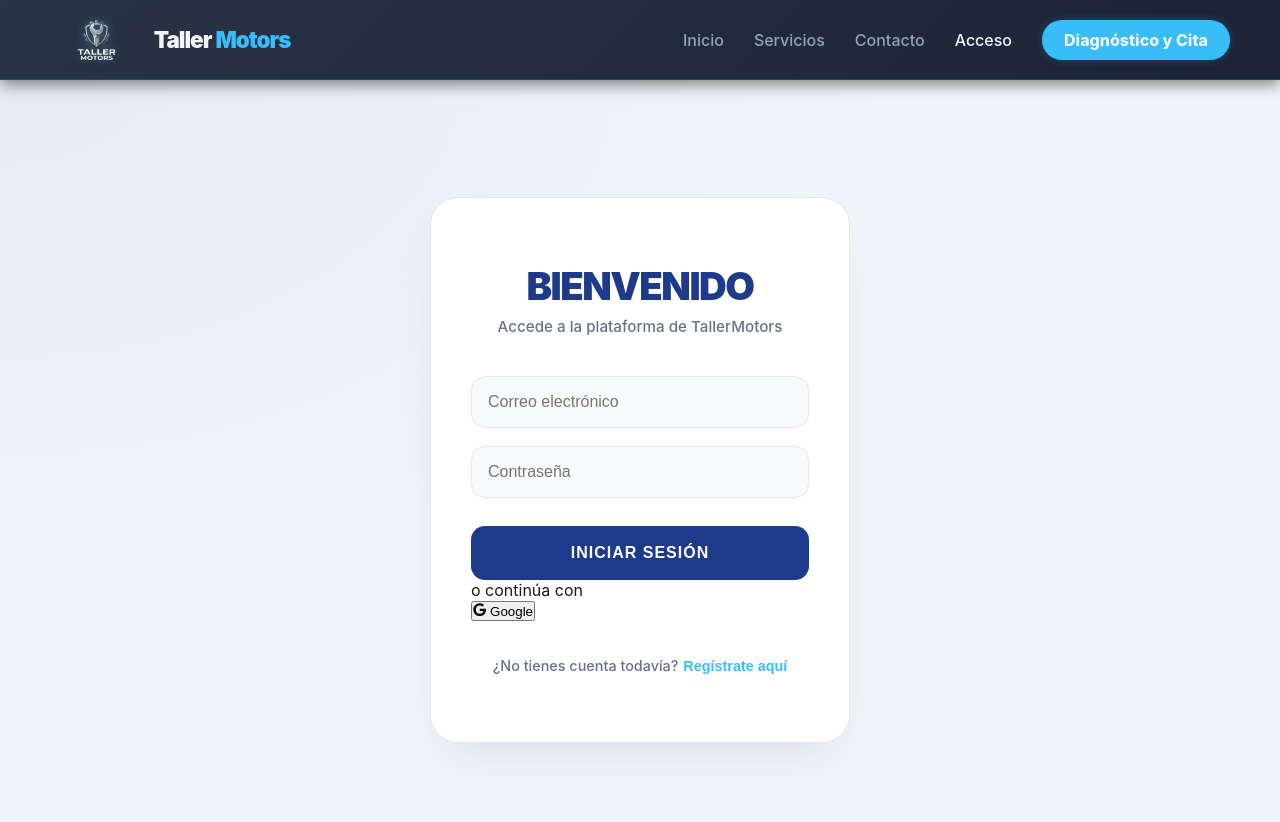
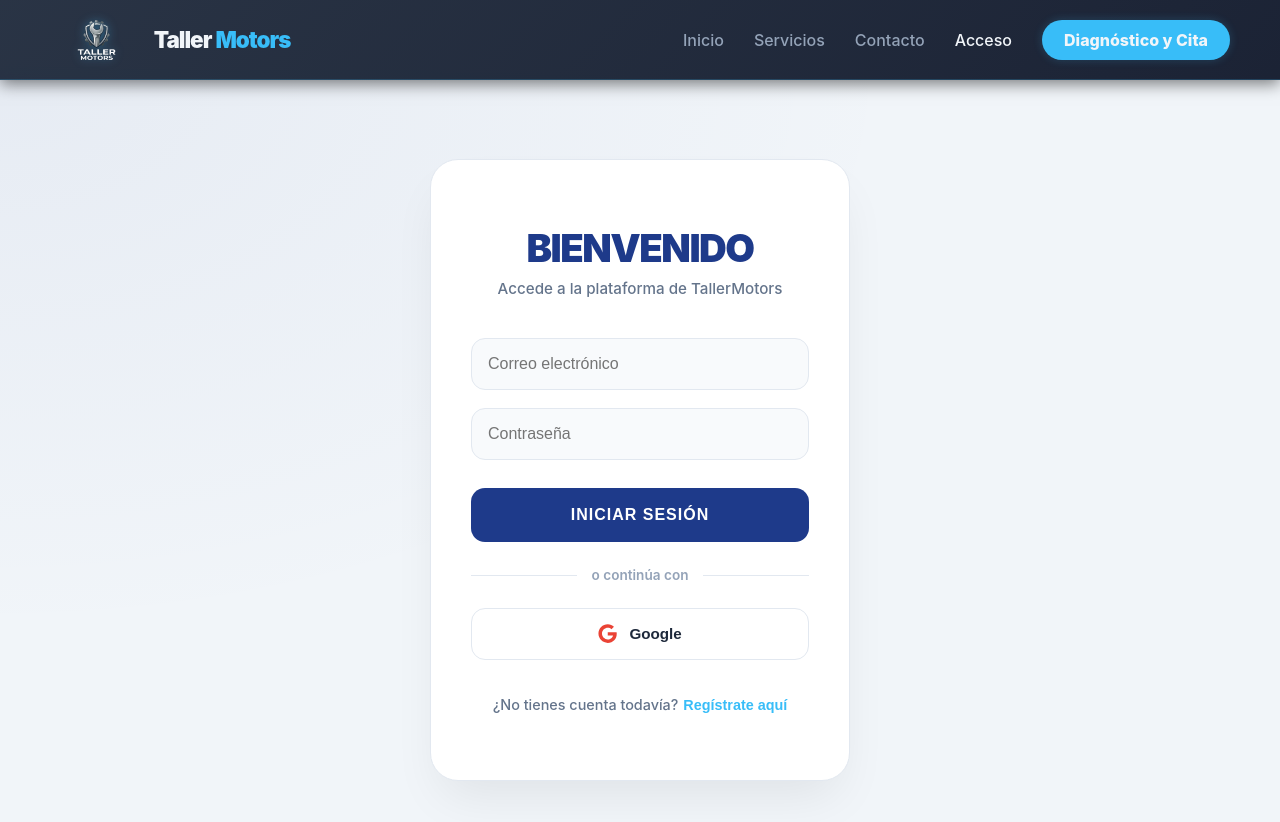
Before and after one commit to alfonso964/taller-proyecto-intermodular, a React (Vite) app: page /login in a window 1280 px wide. Shown: the top 822 px of the page. Built offline with nearby package versions, Linux system fonts and the light colour scheme; no server answers.

Commit message:
ajustes css login

```diff
--- a/src/styles/Login.css
+++ b/src/styles/Login.css
@@ -13,7 +13,7 @@
     display: flex;
     justify-content: center;
     align-items: center;
-    padding: 40px 0; /* Aumentamos padding vertical para que respire el fondo */
+    padding: 40px 0;
     background: radial-gradient(at 0% 0%, rgba(30, 58, 138, 0.05) 0, transparent 50%),
                 #f1f5f9;
     position: relative;
@@ -24,7 +24,6 @@
     width: 90%;
     max-width: 420px;
     background: #ffffff;
-    /* Aumentamos de 50px a 65px arriba/abajo para que sea más alta */
     padding: 65px 40px;
     border-radius: 28px;
     border: 1px solid #e2e8f0;
@@ -48,7 +47,7 @@
 .subtitulo-login {
     color: #64748b;
     font-size: 0.95rem;
-    margin-bottom: 40px; /* Un poco más de espacio bajo el subtítulo */
+    margin-bottom: 40px;
     text-align: center;
     display: block;
     font-weight: 500;
@@ -91,7 +90,7 @@
     cursor: pointer;
     text-transform: uppercase;
     letter-spacing: 1px;
-    margin-top: 10px; /* Más margen arriba del botón */
+    margin-top: 10px;
     transition: all 0.4s cubic-bezier(0.175, 0.885, 0.32, 1.275);
 }
 
@@ -101,8 +100,60 @@
     box-shadow: 0 10px 20px rgba(30, 58, 138, 0.2);
 }
 
+/* --- ESTILOS NUEVOS PARA GOOGLE --- */
+.divisor-login {
+    display: flex;
+    align-items: center;
+    text-align: center;
+    margin: 25px 0;
+    color: #94a3b8;
+    font-size: 0.85rem;
+    font-weight: 600;
+    text-transform: lowercase;
+}
+
+.divisor-login::before, .divisor-login::after {
+    content: '';
+    flex: 1;
+    border-bottom: 1px solid #e2e8f0;
+}
+
+.divisor-login span {
+    padding: 0 15px;
+}
+
+.boton-google {
+    width: 100%;
+    padding: 15px;
+    background: #ffffff;
+    color: #1e293b;
+    border: 1.5px solid #e2e8f0;
+    border-radius: 14px;
+    font-size: 0.95rem;
+    font-weight: 700;
+    cursor: pointer;
+    display: flex;
+    align-items: center;
+    justify-content: center;
+    gap: 12px;
+    transition: all 0.3s ease;
+}
+
+.boton-google svg {
+    font-size: 1.2rem;
+    color: #ea4335; /* Color corporativo de Google para el icono */
+}
+
+.boton-google:hover {
+    background: #f8fafc;
+    border-color: #cbd5e1;
+    transform: translateY(-1px);
+    box-shadow: 0 4px 12px rgba(0, 0, 0, 0.05);
+}
+
+/* --- ENLACE REGISTRO --- */
 .contenedor-enlace-secundario {
-    margin-top: 35px; /* Más espacio antes del enlace inferior */
+    margin-top: 35px;
     text-align: center;
 }
 
@@ -125,7 +176,7 @@
     text-decoration: none;
 }
 
-/* --- AJUSTE PARA MÓVIL (MÁS ALTA Y CENTRADA) --- */
+/* --- AJUSTE PARA MÓVIL --- */
 @media (max-width: 480px) {
     .contenedor-login {
         padding: 20px 0;
@@ -134,11 +185,9 @@
     .tarjeta-login {
         width: 88%;
         max-width: 350px;
-        /* En móvil aumentamos de 35px a 55px para que no se vea achatada */
         padding: 55px 25px;
         border-radius: 22px;
         margin: 0 auto !important;
-        display: block;
     }
 
     .titulo-login {
@@ -150,7 +199,7 @@
         margin-bottom: 30px;
     }
 
-    .entrada-login, .boton-login {
+    .entrada-login, .boton-login, .boton-google {
         padding: 14px;
         font-size: 0.95rem;
     }
```
